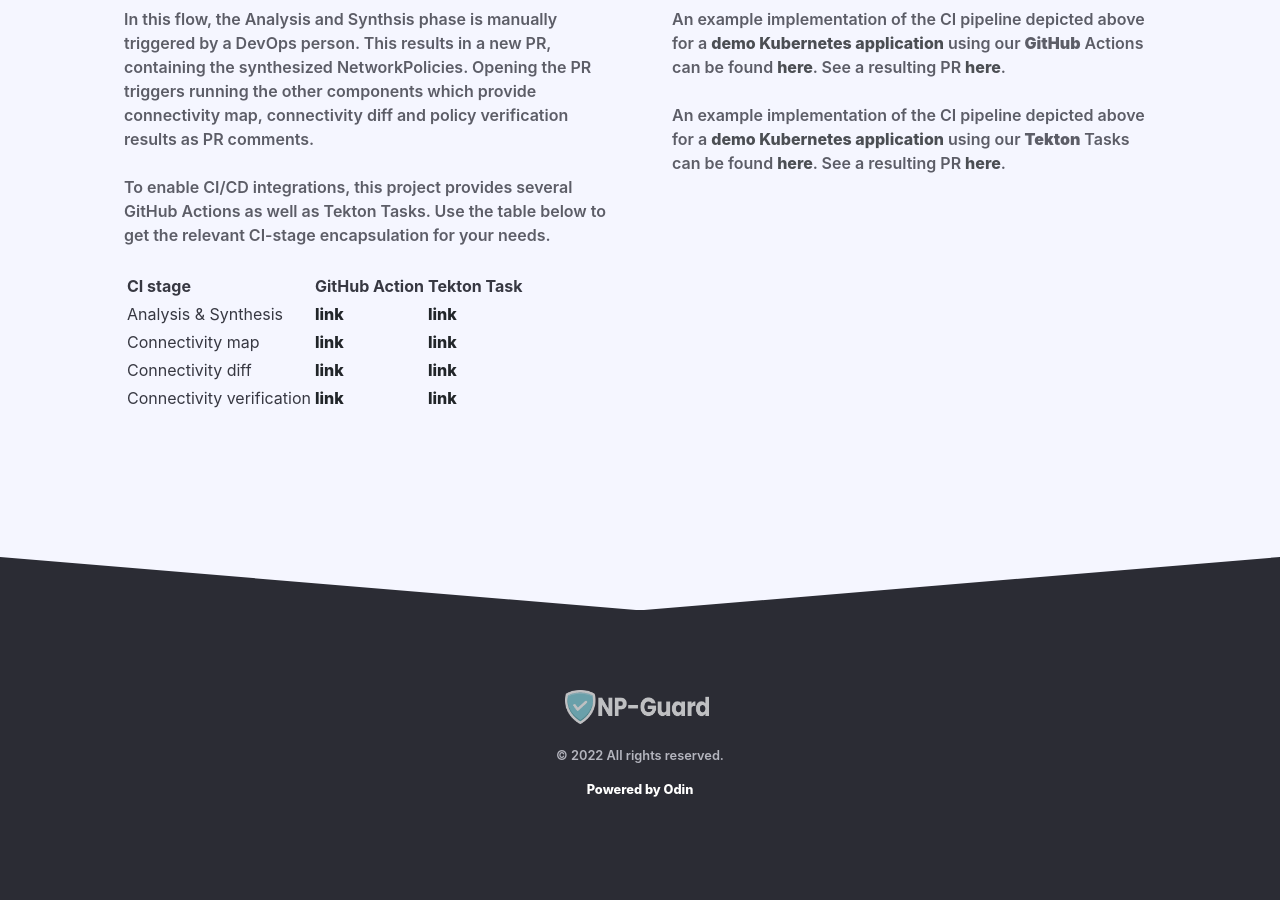
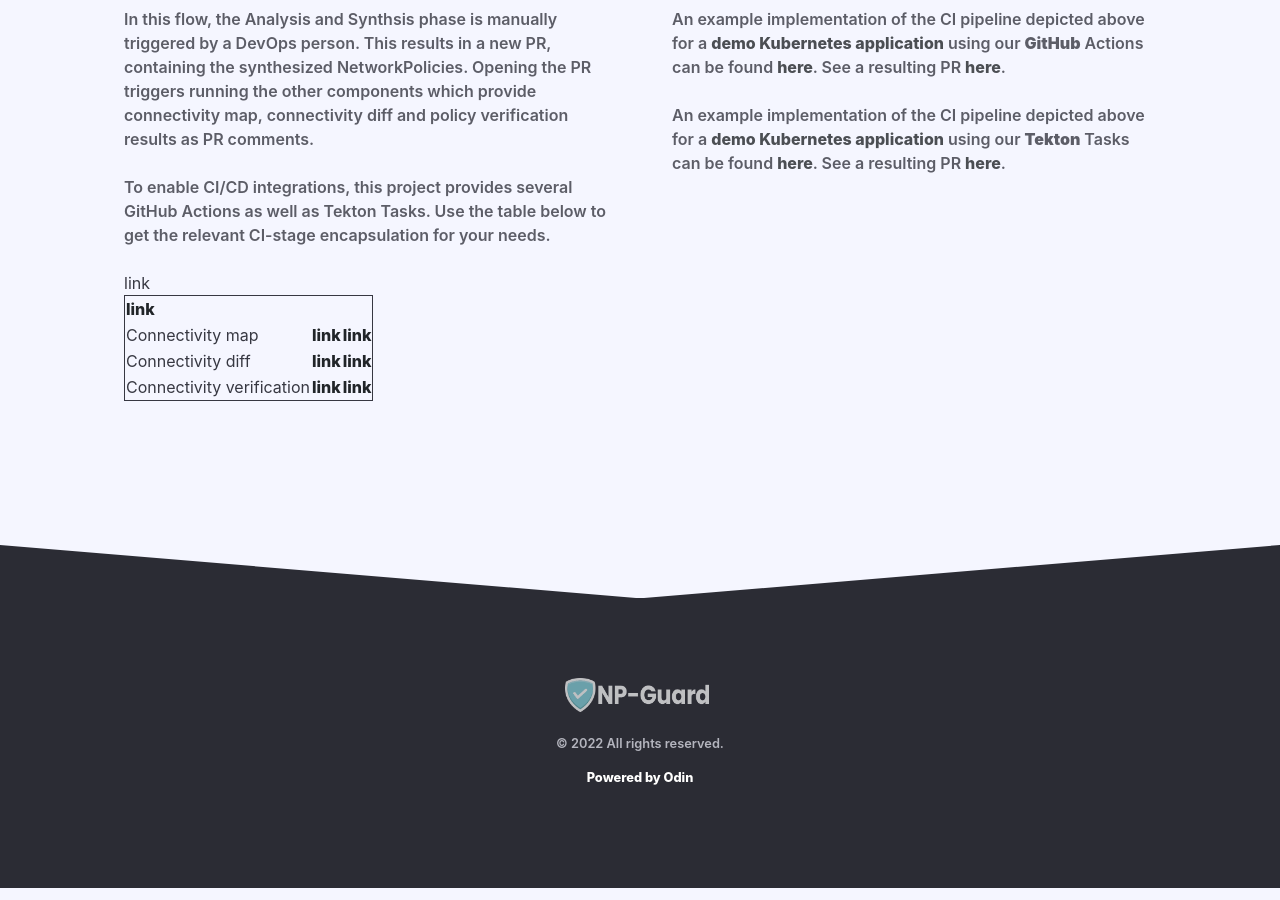
Before and after one commit to tkwsniva/np-guard, a Jekyll site: the page built from ci-integration.html, in a window 1280 px wide and 900 px high, scrolled down 1065 px. Built offline with Jekyll 4.4.1, drawn with Linux system fonts in a browser that asks for light colours; nearby versions of some CDN libraries; some web fonts are replaced; comment, search, counter and statistics services are not loaded.

Commit message:
Update ci-integration-content.html

```diff
--- a/_includes/ci-integration-content.html
+++ b/_includes/ci-integration-content.html
@@ -9,7 +9,7 @@
 
 <p>To enable CI/CD integrations, this project provides several GitHub Actions as well as Tekton Tasks. Use the table below to get the relevant CI-stage encapsulation for your needs.</p>
 
-<table>
+<table style="border: 1px solid; border-collapse: collapse; padding: 5px;>
 <tr>
 <td>
 <b>CI stage</b>
```
